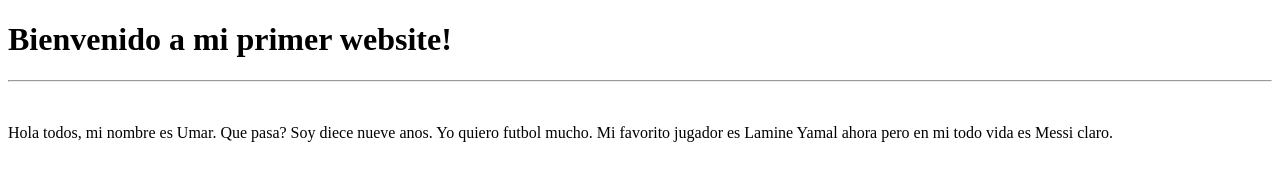
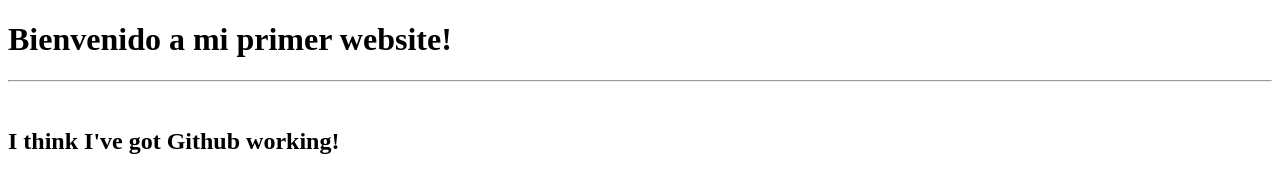
Before and after one commit to AwaiT3D-KSA/check, a plain HTML site: page index.html in a window 1280 px wide. Drawn offline with Linux system fonts and the light colour scheme.

Commit message:
Describe what you changed

```diff
--- a/index.html
+++ b/index.html
@@ -13,7 +13,7 @@
     </h1>
     <hr>
     <br>
-    <p>Hola todos, mi nombre es Umar. Que pasa? Soy diece nueve anos. Yo quiero futbol mucho. Mi favorito jugador es Lamine Yamal ahora pero en mi todo vida es Messi claro.</p>
+    <h2>I think I've got Github working!</h2>
 </body>
 
 
```
